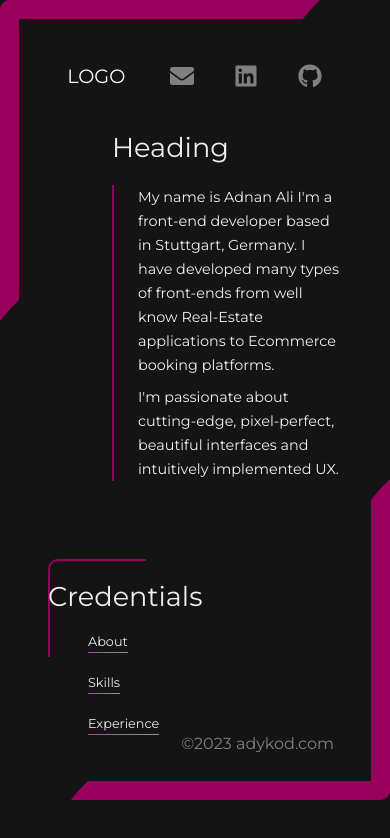
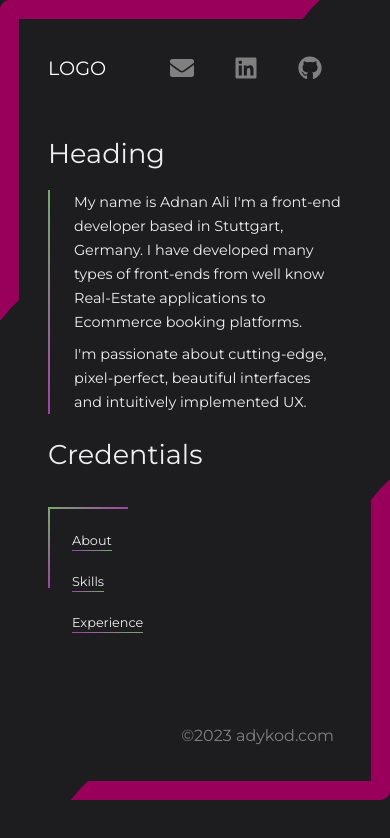
Before and after one commit to adnan725/portfolio, a React (Vite) app: page / in a window 390 px wide. Shown: the top 838 px of the page. Built offline with nearby package versions, Linux system fonts and the light colour scheme.

Commit message:
fixed responsiveness

```diff
--- a/src/components/Content/Content.module.scss
+++ b/src/components/Content/Content.module.scss
@@ -18,8 +18,23 @@
     }
 
     .content {
+      padding-left: 1.5rem;
+      border-image-slice: 1;
+      transition: all 300ms;
       border-left: 2px solid $color-secondary;
-      padding-left: 1.5rem;
+      border-image-source: linear-gradient(
+        to bottom,
+        $color-green,
+        $color-pink
+      );
+
+      &:hover {
+        border-image-source: linear-gradient(
+          to bottom,
+          $color-pink,
+          $color-green
+        );
+      }
     }
   }
 
@@ -27,19 +42,50 @@
     height: 100%;
     flex-basis: 30%;
     position: relative;
+    border-top-left-radius: 10px;
     @include flex(row, center, flex-start);
 
-    &::before {
+    &::before,
+    &::after {
       content: "";
       display: block;
-      width: 6rem;
-      height: 6rem;
+      width: 5rem;
+      height: 5rem;
       position: absolute;
       top: 50%;
       transform: translateY(-50%);
-      border-top-left-radius: 10px;
+      border-image-slice: 1;
+      transition: all 300ms;
+    }
+
+    &::before {
+      border-left: 2px solid $color-secondary;
+      border-image-source: linear-gradient(
+        to bottom,
+        $color-green,
+        $color-pink
+      );
+
+      &:hover {
+        border-image-source: linear-gradient(
+          to bottom,
+          $color-pink,
+          $color-green
+        );
+      }
+    }
+
+    &::after {
       border-top: 2px solid $color-secondary;
-      border-left: 2px solid $color-secondary;
+      border-image-source: linear-gradient(to left, $color-pink, $color-green);
+
+      &:hover {
+        border-image-source: linear-gradient(
+          to left,
+          $color-pink,
+          $color-green
+        );
+      }
     }
 
     .projectsHeading {
@@ -52,17 +98,13 @@
       top: 40%;
       gap: 1.3rem;
       z-index: 111111;
-      padding: 2.5rem;
+      padding: 2.5rem 0 2.5rem 2rem;
       position: absolute;
       @include flex(column, flex-start, center);
 
       .borderGredient {
-        border: 2px solid;
-        border-width: 1px;
+        border: 1px solid;
         border-image-slice: 1;
-      }
-
-      .borderColor {
         border-image-source: linear-gradient(
           to left,
           $color-green,
@@ -97,6 +139,7 @@
 
 @media (max-width: 900px) {
   .container {
+    gap: 0;
     padding: 0 3rem;
     @include flex(column, "", center);
 
@@ -106,6 +149,7 @@
     }
 
     .descriptionWrapper {
+      padding-left: 0;
       flex-basis: 53%;
     }
 
@@ -113,4 +157,12 @@
       flex-basis: 45%;
     }
   }
+
+  .projectsHeading {
+    top: 5% !important;
+  }
+
+  .links {
+    padding: 0.5rem 0 0 1.5rem !important;
+  }
 }
--- a/src/components/Navbar/Navbar.module.scss
+++ b/src/components/Navbar/Navbar.module.scss
@@ -38,3 +38,9 @@
     }
   }
 }
+
+@media (max-width: 900px) {
+  .container {
+    margin: 0;
+  }
+}
--- a/src/styles/_variables.scss
+++ b/src/styles/_variables.scss
@@ -1,6 +1,6 @@
 //Colors
 
-$color-primary: #141414;
+$color-primary: #1d1d20;
 
 $color-pink: #9c43a6;
 $color-green: #77aa6e;
```
